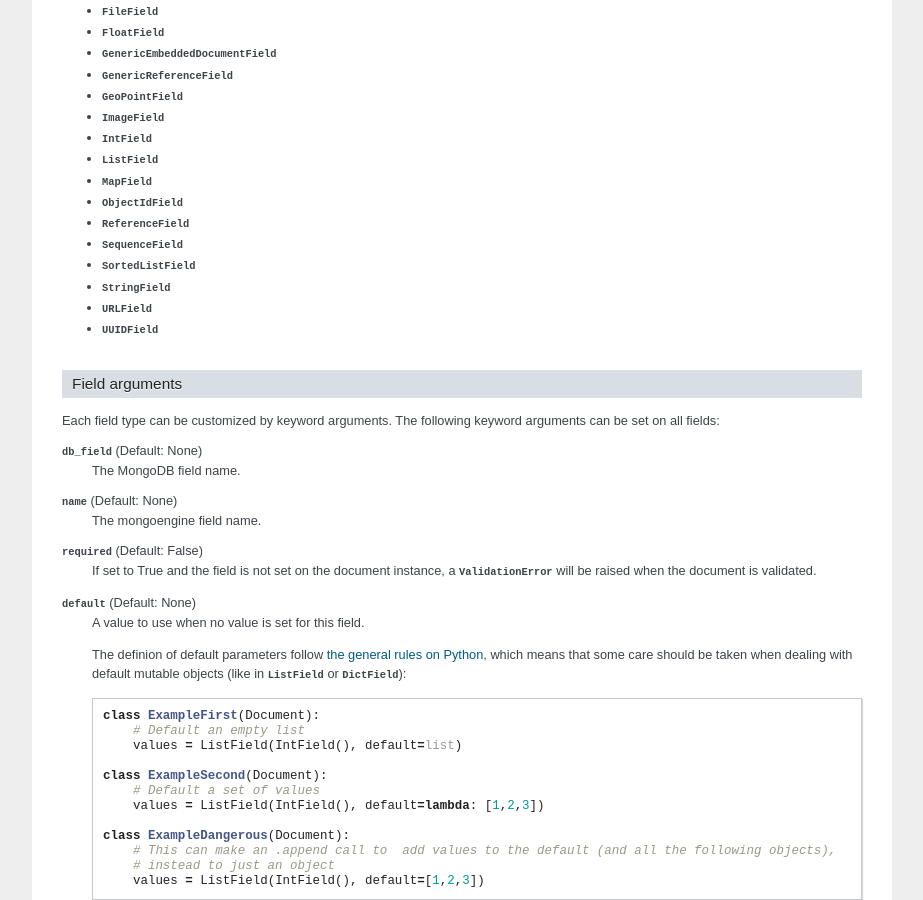
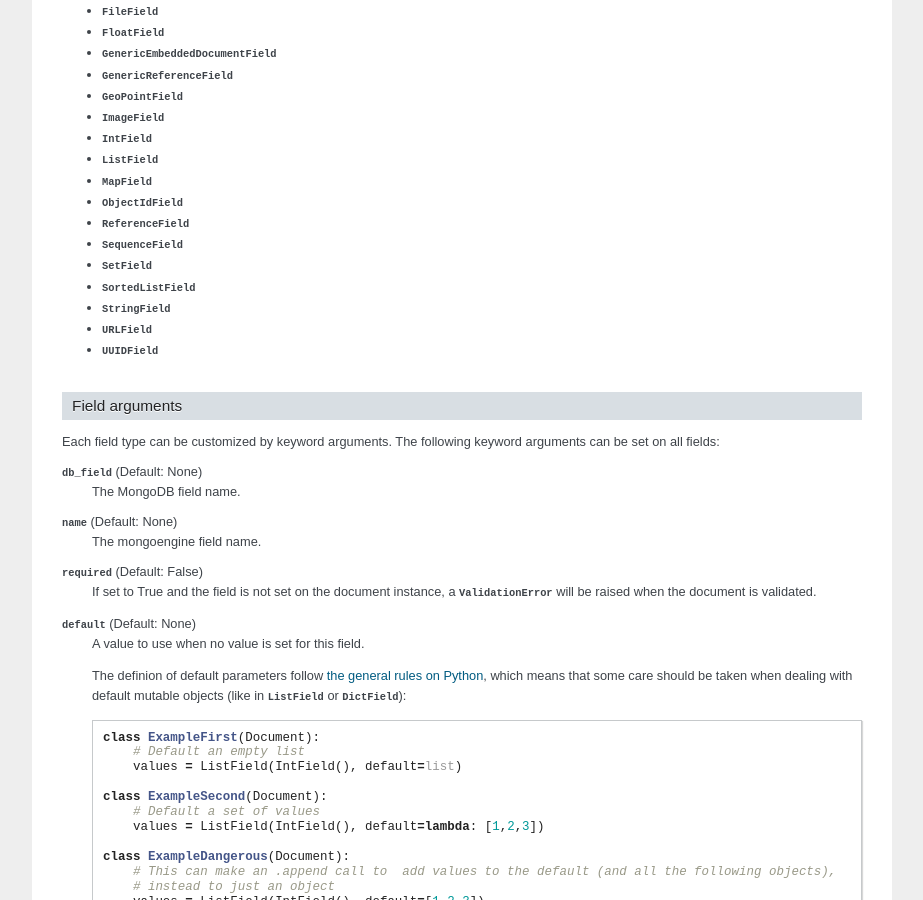
Before and after one commit to MongoEngine/mongoengine, a Sphinx documentation site: the page built from docs/guide/defining-documents.rst, in a window 1280 px wide and 900 px high, scrolled down 1254 px. Shown: the whole window, without its empty margins (198-1121 px from the left). Built offline with Sphinx 7.4.7, drawn with Linux system fonts in a browser that asks for light colours; the version number could not be read and is left out.

Commit message:
Set field docs.

```diff
--- a/docs/apireference.rst
+++ b/docs/apireference.rst
@@ -68,6 +68,7 @@ Fields
 .. autoclass:: mongoengine.ObjectIdField
 .. autoclass:: mongoengine.ReferenceField
 .. autoclass:: mongoengine.SequenceField
+.. autoclass:: mongoengine.SetField
 .. autoclass:: mongoengine.SortedListField
 .. autoclass:: mongoengine.StringField
 .. autoclass:: mongoengine.URLField
--- a/docs/guide/defining-documents.rst
+++ b/docs/guide/defining-documents.rst
@@ -83,6 +83,7 @@ are as follows:
 * :class:`~mongoengine.ObjectIdField`
 * :class:`~mongoengine.ReferenceField`
 * :class:`~mongoengine.SequenceField`
+* :class:`~mongoengine.SetField`
 * :class:`~mongoengine.SortedListField`
 * :class:`~mongoengine.StringField`
 * :class:`~mongoengine.URLField`
```
